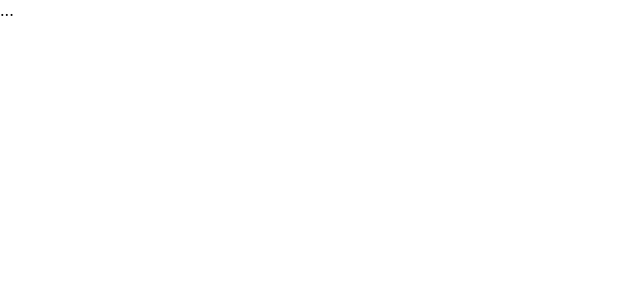
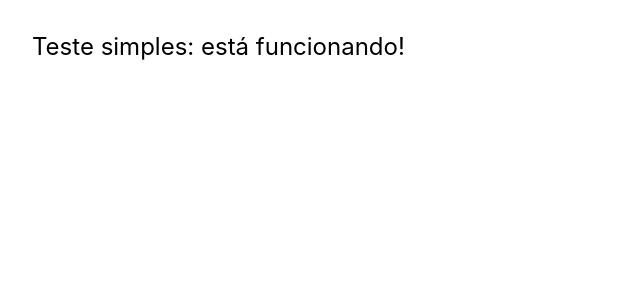
Before and after one commit to TakaoTakagi/FichaPerditte, a React (Create React App) app: page / in a window 1280 px wide. Shown: the top 300 px of the page, without its empty margins (0-640 px from the left). Built offline with nearby package versions, Linux system fonts and the light colour scheme.

Commit message:
Teste com AppTeste no lugar do App original

```diff
--- /dev/null
+++ b/src/AppTeste.js
@@ -0,0 +1,8 @@
+// src/AppTeste.js
+export default function AppTeste() {
+  return (
+    <div style={{ padding: '2rem', fontSize: '1.5rem', color: 'black' }}>
+      Teste simples: está funcionando!
+    </div>
+  );
+}
--- a/src/index.js
+++ b/src/index.js
@@ -1,13 +1,13 @@
 import React from 'react';
 import ReactDOM from 'react-dom/client';
 import './index.css';
-import App from './App';
+import AppTeste from "./AppTeste";  // ✅ usa o AppTeste
 import reportWebVitals from './reportWebVitals';
 
 const root = ReactDOM.createRoot(document.getElementById('root'));
 root.render(
   <React.StrictMode>
-    <App />
+    <AppTeste />
   </React.StrictMode>
 );
 
```
